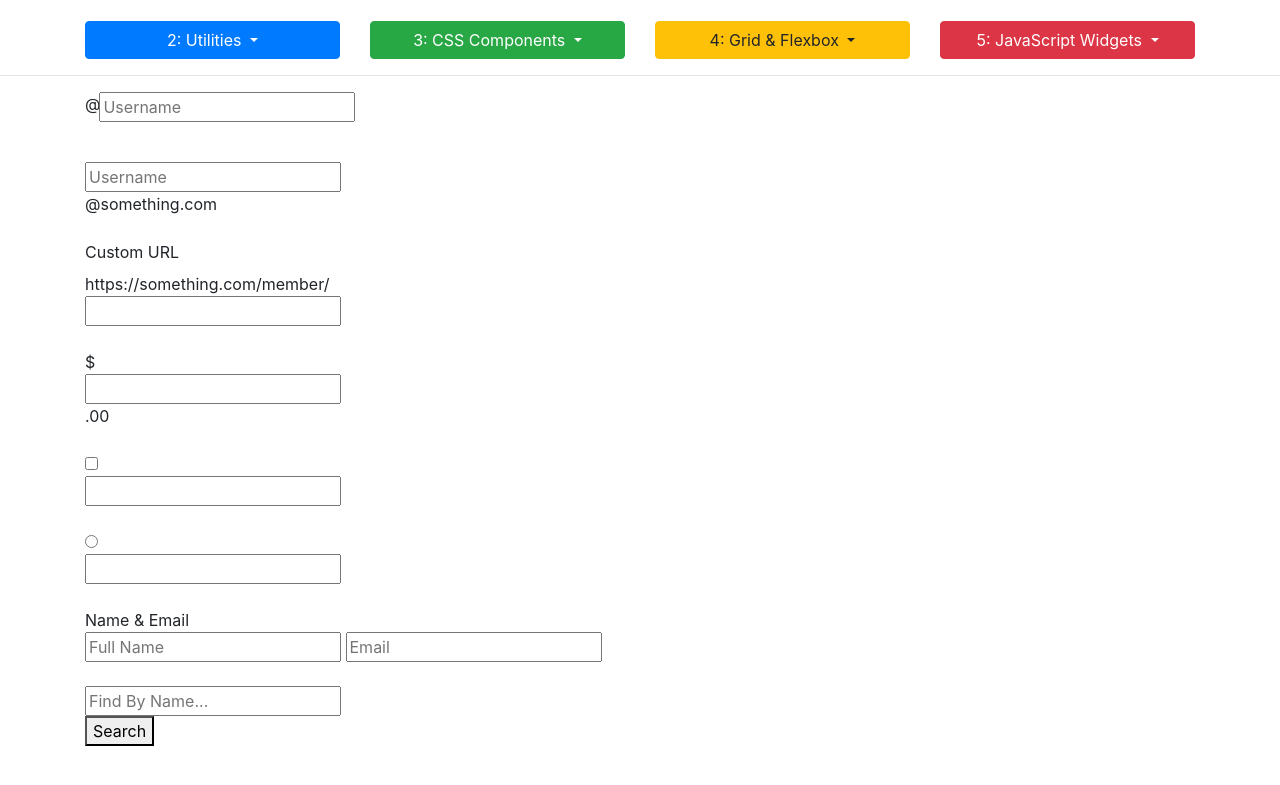
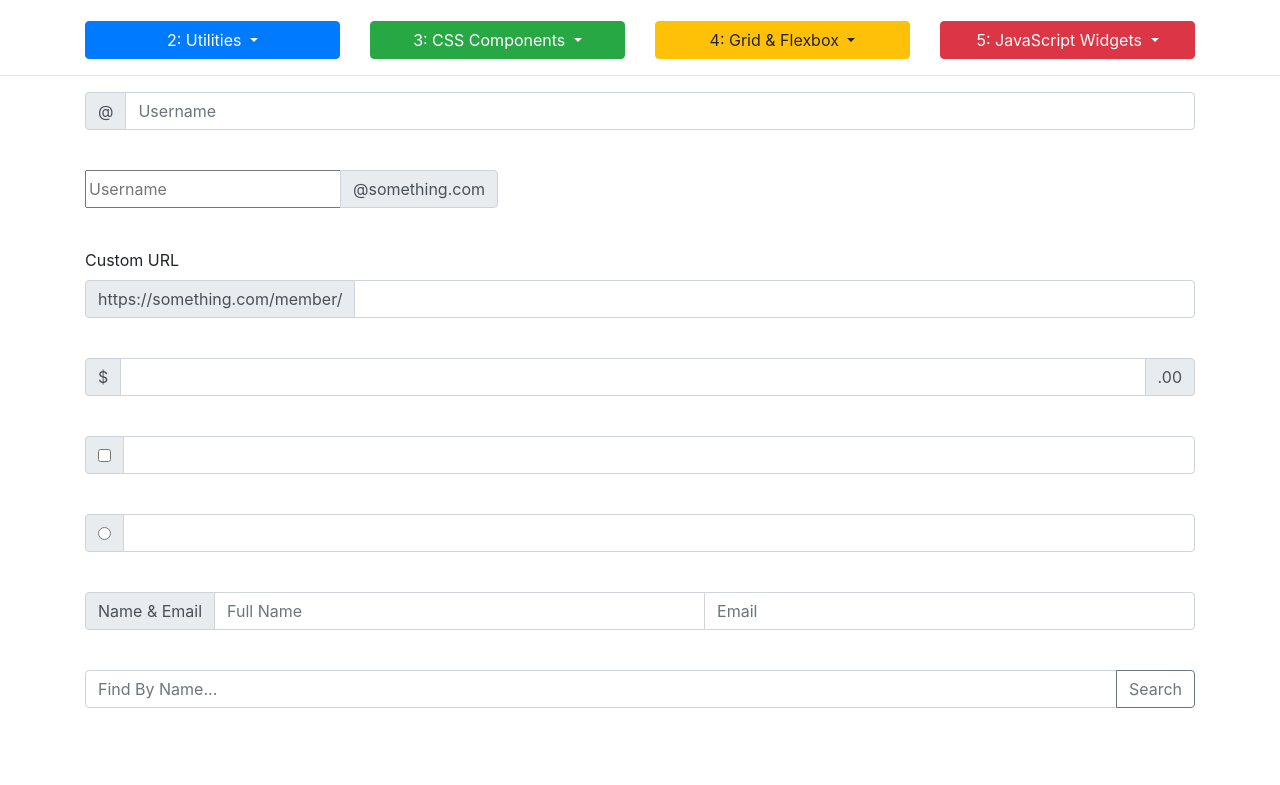
Before and after one commit to iamJakeRobbins/bootstrap_udemy, a website: page bootstrap_sandbox/3_6_input_groups.html in a window 1280 px wide. Shown: the part 113-898 px from the top of the page. Drawn offline with nearby package versions, Linux system fonts and the light colour scheme.

Commit message:
input group styling

```diff
--- a/bootstrap_sandbox/3_6_input_groups.html
+++ b/bootstrap_sandbox/3_6_input_groups.html
@@ -90,84 +90,84 @@
         <!-- BASIC INPUT GROUPS -->
         <div class="input-group mb-3">
             <div class="input-group-prepend">
-                <span>@</span>
+                <span class="input-group-text">@</span>
             </div>
-            <input type="text" placeholder="Username">
+            <input type="text" placeholder="Username" class="form-control">
         </div>
 
         <br>
 
-        <div>
+        <div class="input-group mb-3">
             <input type="text" placeholder="Username">
-            <div>
-                <span>@something.com</span>
+            <div class="input-group-append">
+                <span class="input-group-text">@something.com</span>
             </div>
         </div>
 
         <br>
 
         <label for="basic-url">Custom URL</label>
-        <div>
-            <div>
-                <span>https://something.com/member/</span>
+        <div class="input-group mb-3">
+            <div class="input-group-prepend">
+                <span class="input-group-text">https://something.com/member/</span>
             </div>
-            <input type="text">
+            <input type="text" class="form-control">
         </div>
 
         <br>
 
-        <div>
-            <div>
-                <span>$</span>
+        <div class="input-group mb-3">
+            <div class="input-group-prepend">
+                <span class="input-group-text">$</span>
             </div>
-            <input type="text">
-            <div>
-                <span>.00</span>
+            <input type="text" class="form-control">
+            <div class="input-group-append">
+                <span class="input-group-text">.00</span>
             </div>
         </div>
 
         <br>
 
         <!-- CHECKBOX -->
-        <div>
-            <div>
-                <div>
+        <div class="input-group mb-3">
+            <div class="input-group-prepend">
+                <div class="input-group-text">
                     <input type="checkbox">
                 </div>
             </div>
-            <input type="text">
+            <input type="text" class="form-control">
         </div>
 
         <br>
 
         <!-- RADIO -->
-        <div>
-            <div>
-                <div>
+        <div class="input-group mb-3">
+            <div class="input-group-prepend">
+                <div class="input-group-text">
                     <input type="radio">
                 </div>
             </div>
-            <input type="text">
+            <input type="text" class="form-control">
         </div>
 
         <br>
 
         <!-- MULTIPLE INPUTS -->
-        <div>
-            <div>
-                <span id="">Name & Email</span>
+        <div class="input-group mb-3">
+            <div class="input-group-prepend">
+                <span class="input-group-text">Name & Email</span>
             </div>
-            <input type="text" placeholder="Full Name">
-            <input type="email" placeholder="Email">
+            <input type="text" placeholder="Full Name" class="form-control">
+            <input type="email" placeholder="Email" class="form-control">
         </div>
 
         <br>
 
         <!-- BUTTON ADDONS -->
-        <div>
-            <input type="text" placeholder="Find By Name...">
-            <div>
-                <button type="button">Search</button>
+        <div class="input-group mb-3">
+            <input type="text" placeholder="Find By Name..." class="form-control">
+            <div class="input-group-append">
+                <button type="button" class="btn btn-outline-secondary">Search</button>
             </div>
         </div>
 
```
